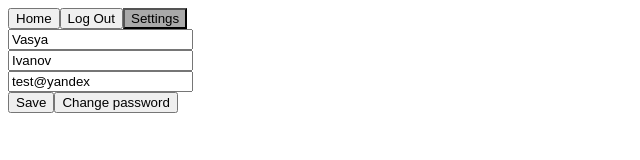
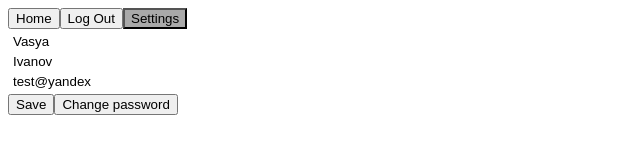
Before and after one commit to TanyaZvereva/project1, a plain HTML site: page index.html in a window 1280 px wide. Both pictures are taken after a click on the button "Settings". Shown: the whole page, without its empty margins (0-640 px from the left). Drawn offline with Linux system fonts and the light colour scheme.

Commit message:
commit 04.06

```diff
--- a/script.js
+++ b/script.js
@@ -8,7 +8,7 @@
 -переписать функции ChangePassword(избавится от ненужных переменных)
 -добавить таймер на сообщение о смене пароля
 -создать CSSкласс warning,добавить в него стили,прописать условие,при котором этот класс будет исплльзоваться
--разлбраться с классами, чтобы можно было добавлять несколько классов
+
 
 
 */
@@ -21,23 +21,23 @@ function renderSignUpPage() {
     highlightMenuItem(this)
     addTextInputWithContainer(contentContainer, {
         placeholder: 'First Name',
-        className: 'first-name'
+        classNames: 'first-name'
     })
     addTextInputWithContainer(contentContainer, {
         placeholder: 'Last Name',
-        className: 'last-name'
+        classNames: 'last-name'
     })
     addTextInputWithContainer(contentContainer, {
         placeholder: 'E-mail',
-        className: 'email'
+        classNames: 'email'
     })
     addTextInputWithContainer(contentContainer, {
         placeholder: 'Password',
-        className: 'password'
+        classNames: 'password'
     })
     addTextInputWithContainer(contentContainer, {
         placeholder: 'Password (one more time)',
-        className: 'password-check'
+        classNames: 'password-check'
     })
     addButton(contentContainer, 'Create Account', createAccount)
 }
@@ -46,11 +46,11 @@ function renderLogInPage() {
     highlightMenuItem(this)
     addTextInput(contentContainer, {
         placeholder: 'E-mail',
-        className: 'email'
+        classNames: 'email'
     })
     addTextInput(contentContainer, {
         placeholder: 'Password',
-        className: 'password'
+        classNames: 'password'
     })
     addButton(contentContainer, 'Submit', handleLogIn)
 }
@@ -59,15 +59,15 @@ function renderSettingsPage() {
     highlightMenuItem(this)
     addTextInput(contentContainer, {
         value: currentUser.firstName,
-        className: 'first-name'
+        classNames: 'first-name'
     })
     addTextInput(contentContainer, {
         value: currentUser.lastName,
-        className: 'last-name'
+        classNames: 'last-name'
     })
     addTextInput(contentContainer, {
         value: currentUser.email,
-        className: 'email'
+        classNames: 'email'
     })
     addButton(contentContainer, 'Save', updateAccount, {
         id: 'save-btn'
@@ -77,16 +77,16 @@ function renderSettingsPage() {
     })
     addTextInput(contentContainer, {
         placeholder: 'Old password',
-        className: 'old-password hidden'
+        classNames: ['old-password', 'hidden']
 
     })
     addTextInput(contentContainer, {
         placeholder: 'Password',
-        className: 'password hidden'
+        classNames: ['password', 'hidden']
     })
     addTextInput(contentContainer, {
         placeholder: 'Password (one more time)',
-        className: 'password-check hidden'
+        classNames: ['password-check', 'hidden']
     })
 }
 function showChangePasswordDialog() {
@@ -113,7 +113,7 @@ function showChangePasswordDialog() {
 /******************************** Helpers ********************************/
 function createMenu() {
     menuContainer = createContainer(document.body, {
-        className: 'menu'
+        classNames: 'menu'
     })
     addButton(menuContainer, 'Home', renderHomePage, {
         id: 'home-btn'
@@ -126,11 +126,11 @@ function createMenu() {
     })
     addButton(menuContainer, 'Log Out', handleLogOut, {
         id: 'log-out-btn',
-        className: 'hidden'
+        classNames: 'hidden'
     })
     addButton(menuContainer, 'Settings', renderSettingsPage, {
         id: 'settings-btn',
-        className: 'hidden'
+        classNames: 'hidden'
     })
 }
 
@@ -255,11 +255,14 @@ class User {
 }
 /******************************** Creating HTML elements ********************************/
 function createHTMLElement(tagName) {
-    return function(parent, {className, id}={}) {
+    return function(parent, {classNames, id}={}) {
         const element = document.createElement(tagName)
-        if (className)
-            element.className = className
-        //             element.classList.add(className)
+        if (typeof classNames === 'string')
+            element.classList.add(classNames)
+        else if (classNames && classNames.length)
+            element.classList.add(...classNames)
+        //             element.classNames = classNames
+        //             element.classList.add(classNames)
         if (id)
             element.id = id
         return parent.appendChild(element)
@@ -268,23 +271,23 @@ function createHTMLElement(tagName) {
 
 const createContainer = createHTMLElement('div')
 
-// function createContainer(parent, {className, id}={}) {
+// function createContainer(parent, {classNames, id}={}) {
 //     const element = document.createElement('div')
-//     if (className)
-//         container.classList.add(className)
+//     if (classNames)
+//         container.classList.add(classNames)
 //     if (id)
 //         container.id = id
 //     return parent.appendChild(container)
 // }
 
 function _addTextInput(withContainer) {
-    return function(parent, {placeholder, value, className, id}={}) {
+    return function(parent, {placeholder, value, classNames, id}={}) {
         if (withContainer) {
             parent = createContainer(parent)
         }
 
         const input = createHTMLElement('input')(parent, {
-            className,
+            classNames,
             id
         })
 
@@ -298,10 +301,10 @@ function _addTextInput(withContainer) {
 const addTextInputWithContainer = _addTextInput(true)
 const addTextInput = _addTextInput(false)
 
-function addButton(parent, text, handler, {className, id}={}) {
+function addButton(parent, text, handler, {classNames, id}={}) {
 
     const button = createHTMLElement('button')(parent, {
-        className,
+        classNames,
         id
     })
 
@@ -318,7 +321,7 @@ function createTextElement(parent, txt) {
 function init() {
     createMenu()
     contentContainer = createContainer(document.body, {
-        className: 'page-contents'
+        classNames: 'page-contents'
     })
     document.querySelector('#home-btn').click()
 }
--- a/style.css
+++ b/style.css
@@ -1,5 +1,23 @@
+*{
+    box-sizing: border-box;
+}
 input {
    display:block;
+   border: none;
+   width:100%;
+   padding: 0 5px;
+   z-index: 50;
+   margin: 5px 0;
+
+}
+.page-contents > div {
+    border-color: black;
+    border-style: solid;
+    border-width: 1px;
+    border-radius: 5px;
+    margin: 5px 0;
+    z-index: 100;
+    width: 200px;
 }
 button.selected {
     background-color: darkgrey;
@@ -10,3 +28,7 @@ p.error {
 .hidden {
     display: none;
 }
+.warning {
+    border-color: #ED0A34;
+
+}
```
